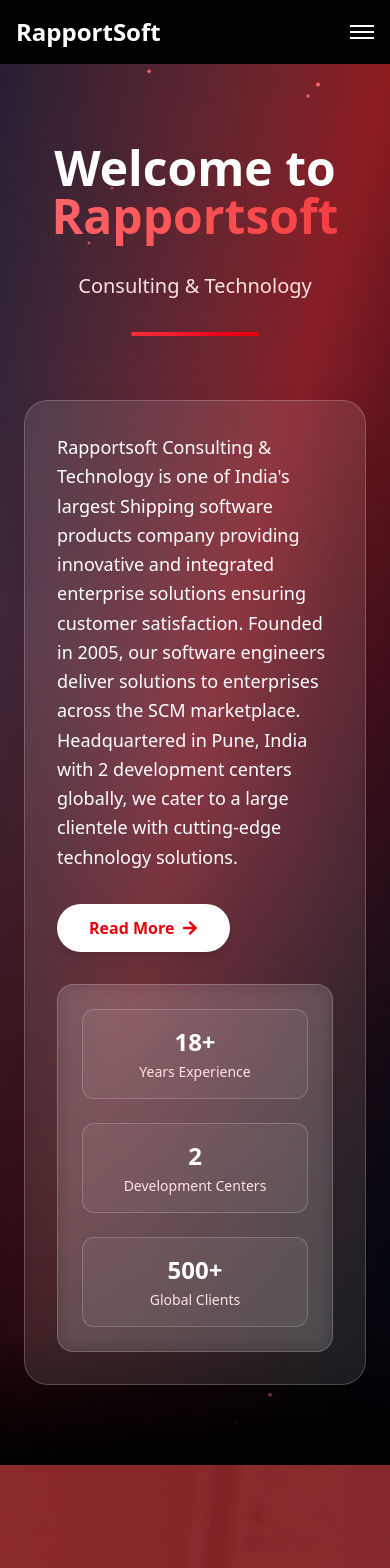
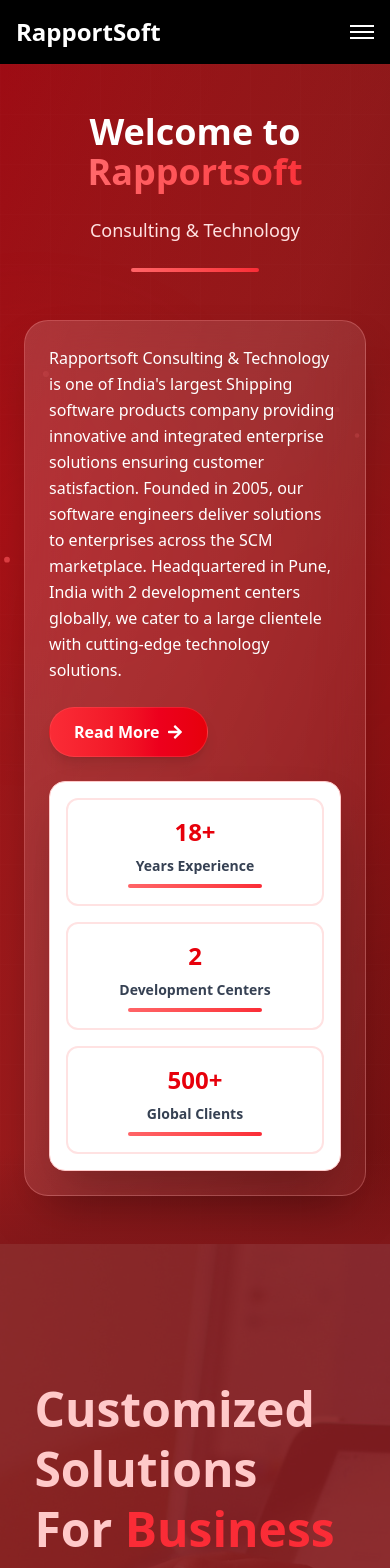
Before and after one commit to Tejaspatil4252/html5, a React (Vite) app: page / in a window 390 px wide. Shown: the top 1568 px of the page. Built offline with nearby package versions, Linux system fonts and the light colour scheme.

Commit message:
removed black colors from background color design

```diff
--- a/src/components/sections/HomeSection1.jsx
+++ b/src/components/sections/HomeSection1.jsx
@@ -56,7 +56,7 @@
               <br />
               <span className="text-red-200">For </span>
               <motion.span
-                className="bg-gradient-to-r from-red-500 via-red-700 to-black bg-clip-text text-transparent"
+                className="bg-gradient-to-r from-red-500 via-red-500 to-red-700 bg-clip-text text-transparent"
                 animate={{
                   backgroundPosition: ['0%', '100%', '0%']
                 }}
@@ -92,7 +92,7 @@
               transition={{ duration: 0.8, delay: 0.6 }}
             >
               <motion.button
-                className="bg-gradient-to-r from-red-600 to-black text-white px-12 py-4 rounded-lg font-bold text-lg hover:from-red-700 hover:to-gray-900 transition-all duration-300 shadow-2xl hover:shadow-2xl"
+                className="bg-gradient-to-r from-red-600 to-red-800 text-white px-12 py-4 rounded-lg font-bold text-lg hover:from-red-700 hover:to-gray-900 transition-all duration-300 shadow-2xl hover:shadow-2xl"
                 whileHover={{ scale: 1.05 }}
                 whileTap={{ scale: 0.95 }}
               >
--- a/src/components/sections/HomeSection2Cards.jsx
+++ b/src/components/sections/HomeSection2Cards.jsx
@@ -76,7 +76,7 @@
               }}
             >
               <motion.div
-                className="relative bg-gradient-to-br from-red-600 via-red-800 to-black rounded-2xl p-6 h-full overflow-hidden border border-red-700/50"
+                className="relative bg-gradient-to-br from-red-600 via-red-700 to-red-900 rounded-2xl p-6 h-full overflow-hidden border border-red-700/50"
                 whileHover={{
                   y: -12,
                   scale: 1.05,
--- a/src/components/sections/HomeSectionWelcome.jsx
+++ b/src/components/sections/HomeSectionWelcome.jsx
@@ -6,45 +6,47 @@
 const HomeSection3Welcome = () => {
   return (
     <section className="relative min-h-screen overflow-hidden">
-      {/* Dynamic Gradient Background */}
-      <div className="absolute inset-0 bg-gradient-to-br from-gray-900 via-red-900 to-black">
-        {/* Animated Gradient Overlay */}
+      {/* Enhanced Red Gradient Background */}
+      <div className="absolute inset-0 bg-gradient-to-br from-red-800 via-red-900 to-red-950">
+        {/* Smoother Animated Gradient Overlay */}
         <motion.div
-          className="absolute inset-0 bg-gradient-to-r from-red-600/10 to-blue-600/10"
+          className="absolute inset-0"
           animate={{
             background: [
-              'linear-gradient(45deg, rgba(220, 38, 38, 0.15) 0%, rgba(59, 130, 246, 0.1) 50%, rgba(0, 0, 0, 0.8) 100%)',
-              'linear-gradient(135deg, rgba(59, 130, 246, 0.15) 0%, rgba(220, 38, 38, 0.1) 50%, rgba(0, 0, 0, 0.8) 100%)',
-              'linear-gradient(225deg, rgba(220, 38, 38, 0.15) 0%, rgba(59, 130, 246, 0.1) 50%, rgba(0, 0, 0, 0.8) 100%)',
-              'linear-gradient(315deg, rgba(59, 130, 246, 0.15) 0%, rgba(220, 38, 38, 0.1) 50%, rgba(0, 0, 0, 0.8) 100%)',
+              'linear-gradient(45deg, rgba(220, 38, 38, 0.3) 0%, rgba(185, 28, 28, 0.4) 50%, rgba(153, 27, 27, 0.2) 100%)',
+              'linear-gradient(135deg, rgba(153, 27, 27, 0.2) 0%, rgba(220, 38, 38, 0.3) 50%, rgba(185, 28, 28, 0.4) 100%)',
+              'linear-gradient(225deg, rgba(185, 28, 28, 0.4) 0%, rgba(153, 27, 27, 0.2) 50%, rgba(220, 38, 38, 0.3) 100%)',
+              'linear-gradient(315deg, rgba(220, 38, 38, 0.3) 0%, rgba(185, 28, 28, 0.4) 50%, rgba(153, 27, 27, 0.2) 100%)',
             ]
           }}
           transition={{
-            duration: 10,
+            duration: 6,
             repeat: Infinity,
-            repeatType: "reverse"
+            repeatType: "reverse",
+            ease: "easeInOut"
           }}
         />
 
-        {/* Floating Particles */}
+        {/* Optimized Floating Particles */}
         <div className="absolute inset-0">
-          {[...Array(25)].map((_, i) => (
+          {[...Array(15)].map((_, i) => (
             <motion.div
               key={i}
-              className="absolute w-1 h-1 bg-red-400 rounded-full"
+              className="absolute w-1.5 h-1.5 bg-red-400 rounded-full"
               style={{
                 left: `${Math.random() * 100}%`,
                 top: `${Math.random() * 100}%`,
               }}
               animate={{
                 y: [0, -40, 0],
-                opacity: [0, 1, 0],
+                opacity: [0, 0.7, 0],
                 scale: [0, 1, 0],
               }}
               transition={{
-                duration: 4 + Math.random() * 3,
+                duration: 3 + Math.random() * 2,
                 repeat: Infinity,
-                delay: Math.random() * 5,
+                delay: Math.random() * 2,
+                ease: "easeInOut"
               }}
             />
           ))}
@@ -59,33 +61,60 @@
             backgroundSize: '50px 50px',
           }}
         />
+
+        {/* Smoother Red Glow Effects */}
+        <motion.div
+          className="absolute top-1/4 -left-32 w-80 h-80 bg-red-600 rounded-full opacity-20 blur-3xl"
+          animate={{
+            scale: [1, 1.2, 1],
+            opacity: [0.15, 0.25, 0.15],
+          }}
+          transition={{
+            duration: 6,
+            repeat: Infinity,
+            ease: "easeInOut"
+          }}
+        />
+        <motion.div
+          className="absolute bottom-1/3 -right-32 w-96 h-96 bg-red-700 rounded-full opacity-15 blur-3xl"
+          animate={{
+            scale: [1.1, 1, 1.1],
+            opacity: [0.1, 0.2, 0.1],
+          }}
+          transition={{
+            duration: 8,
+            repeat: Infinity,
+            ease: "easeInOut"
+          }}
+        />
       </div>
 
       {/* Content */}
-      <div className="relative z-10 container mx-auto px-6 min-h-screen flex items-center justify-center py-20">
-        <div className="max-w-6xl mx-auto">
-          {/* Header */}
+      <div className="relative z-10 container mx-auto px-6 min-h-screen flex items-center py-12">
+        <div className="max-w-6xl mx-auto w-full">
+          {/* Header - Faster animations */}
           <motion.div
-            className="text-center mb-16"
-            initial={{ opacity: 0, y: 30 }}
+            className="text-center mb-12"
+            initial={{ opacity: 0, y: 20 }}
             whileInView={{ opacity: 1, y: 0 }}
-            transition={{ duration: 0.8 }}
+            transition={{ duration: 0.6 }}
           >
             <motion.h2
-              className="text-5xl md:text-7xl font-bold text-white mb-8"
-              initial={{ opacity: 0, y: 20 }}
+              className="text-4xl md:text-6xl font-bold text-white mb-6"
+              initial={{ opacity: 0, y: 15 }}
               whileInView={{ opacity: 1, y: 0 }}
-              transition={{ duration: 0.8, delay: 0.2 }}
+              transition={{ duration: 0.6, delay: 0.1 }}
             >
               Welcome to{' '}
               <motion.span
-                className="bg-gradient-to-r from-red-400 to-red-600 bg-clip-text text-transparent"
+                className="bg-gradient-to-r from-red-300 via-red-400 to-red-500 bg-clip-text text-transparent"
                 animate={{
                   backgroundPosition: ['0%', '100%', '0%'],
                 }}
                 transition={{
-                  duration: 3,
+                  duration: 2.5,
                   repeat: Infinity,
+                  ease: "easeInOut"
                 }}
                 style={{
                   backgroundSize: '200% 200%',
@@ -96,68 +125,76 @@
             </motion.h2>
 
             <motion.p
-              className="text-xl text-red-100 mb-8 max-w-2xl mx-auto"
-              initial={{ opacity: 0, y: 20 }}
+              className="text-lg md:text-xl text-red-100 mb-6 max-w-2xl mx-auto font-medium"
+              initial={{ opacity: 0, y: 15 }}
               whileInView={{ opacity: 1, y: 0 }}
-              transition={{ duration: 0.8, delay: 0.3 }}
+              transition={{ duration: 0.6, delay: 0.2 }}
             >
               Consulting & Technology
             </motion.p>
 
-            {/* Animated Underline */}
+            {/* Faster Animated Underline */}
             <motion.div
-              className="w-32 h-1 bg-gradient-to-r from-red-500 to-red-600 mx-auto rounded-full"
+              className="w-32 h-1 bg-gradient-to-r from-red-400 to-red-500 mx-auto rounded-full"
               initial={{ width: 0 }}
               whileInView={{ width: 128 }}
-              transition={{ duration: 1, delay: 0.5 }}
+              transition={{ duration: 0.8, delay: 0.3 }}
             />
           </motion.div>
 
-          {/* Content Box */}
+          {/* Content Box - Faster animations */}
           <motion.div
-            className="bg-white/10 backdrop-blur-md rounded-3xl border border-white/20 p-8 md:p-12 shadow-2xl"
-            initial={{ opacity: 0, y: 30 }}
+            className="bg-gradient-to-br from-white/15 to-white/5 backdrop-blur-xl rounded-3xl border border-red-300/30 p-6 md:p-10 shadow-2xl"
+            initial={{ opacity: 0, y: 20 }}
             whileInView={{ opacity: 1, y: 0 }}
-            transition={{ duration: 0.8, delay: 0.3 }}
-            whileHover={{ y: -5, transition: { duration: 0.3 } }}
+            transition={{ duration: 0.6, delay: 0.2 }}
+            whileHover={{
+              y: -3,
+              borderColor: 'rgba(248, 113, 113, 0.5)',
+              boxShadow: '0 20px 40px rgba(220, 38, 38, 0.3)',
+              transition: { duration: 0.2 }
+            }}
           >
-            <div className="grid grid-cols-1 lg:grid-cols-3 gap-8">
+            <div className="grid grid-cols-1 lg:grid-cols-3 gap-6">
               {/* Text Content */}
               <div className="lg:col-span-2">
                 <motion.p
-                  className="text-lg text-white leading-relaxed mb-8"
-                  initial={{ opacity: 0, x: -20 }}
+                  className="text-base md:text-lg text-white leading-relaxed mb-6 font-light"
+                  initial={{ opacity: 0, x: -15 }}
                   whileInView={{ opacity: 1, x: 0 }}
-                  transition={{ duration: 0.6, delay: 0.5 }}
+                  transition={{ duration: 0.5, delay: 0.3 }}
                 >
                   Rapportsoft Consulting & Technology is one of India's largest Shipping software products company providing innovative and integrated enterprise solutions ensuring customer satisfaction. Founded in 2005, our software engineers deliver solutions to enterprises across the SCM marketplace. Headquartered in Pune, India with 2 development centers globally, we cater to a large clientele with cutting-edge technology solutions.
                 </motion.p>
 
                 {/* Read More Button */}
                 <motion.div
-                  className="mt-6"
-                  initial={{ opacity: 0, y: 10 }}
+                  className="mt-4"
+                  initial={{ opacity: 0, y: 8 }}
                   whileInView={{ opacity: 1, y: 0 }}
-                  transition={{ duration: 0.6, delay: 0.9 }}
+                  transition={{ duration: 0.5, delay: 0.6 }}
                 >
                   <motion.a
                     href="/about"
-                    className="inline-flex items-center bg-white text-red-600 px-8 py-3 rounded-full font-semibold hover:bg-red-50 transition-all duration-300 group shadow-lg"
-                    whileHover={{ scale: 1.05 }}
-                    whileTap={{ scale: 0.95 }}
+                    className="inline-flex items-center bg-gradient-to-r from-red-500 to-red-600 text-white px-6 py-3 rounded-full font-bold hover:from-red-400 hover:to-red-500 transition-all duration-200 group shadow-lg hover:shadow-xl border border-red-400/30"
+                    whileHover={{
+                      scale: 1.03,
+                      boxShadow: "0 15px 30px rgba(239, 68, 68, 0.4)"
+                    }}
+                    whileTap={{ scale: 0.98 }}
                   >
                     Read More
-                    <FaArrowRight className="ml-2 group-hover:translate-x-1 transition-transform duration-300" />
+                    <FaArrowRight className="ml-2 group-hover:translate-x-1 transition-transform duration-200" />
                   </motion.a>
                 </motion.div>
               </div>
 
-              {/* Stats Sidebar */}
+              {/* Stats Sidebar - Faster animations */}
               <motion.div
-                className="bg-white/10 backdrop-blur-sm rounded-2xl border border-white/20 p-6 space-y-6"
-                initial={{ opacity: 0, x: 20 }}
+                className="bg-white rounded-2xl border border-red-200 shadow-2xl p-4 space-y-4"
+                initial={{ opacity: 0, x: 15 }}
                 whileInView={{ opacity: 1, x: 0 }}
-                transition={{ duration: 0.6, delay: 0.6 }}
+                transition={{ duration: 0.5, delay: 0.4 }}
               >
                 {[
                   { number: "18+", label: "Years Experience" },
@@ -166,18 +203,31 @@
                 ].map((stat, index) => (
                   <motion.div
                     key={stat.label}
-                    className="text-center p-4 rounded-xl border border-white/20 bg-white/5 hover:bg-white/10 transition-all duration-300"
-                    initial={{ opacity: 0, scale: 0.8 }}
+                    className="text-center p-4 rounded-xl border-2 border-red-100 bg-white hover:border-red-300 hover:bg-red-50 transition-all duration-200 group cursor-pointer"
+                    initial={{ opacity: 0, scale: 0.9 }}
                     whileInView={{ opacity: 1, scale: 1 }}
-                    transition={{ duration: 0.5, delay: 0.8 + index * 0.2 }}
-                    whileHover={{ scale: 1.05 }}
+                    transition={{ duration: 0.4, delay: 0.5 + index * 0.1 }}
+                    whileHover={{
+                      scale: 1.02,
+                      borderColor: '#fca5a5',
+                      backgroundColor: '#fef2f2',
+                      boxShadow: '0 8px 20px rgba(239, 68, 68, 0.15)'
+                    }}
                   >
-                    <div className="text-2xl font-bold text-white mb-1">
+                    <div className="text-2xl font-bold text-red-600 mb-2 group-hover:text-red-700 transition-colors duration-200">
                       {stat.number}
                     </div>
-                    <div className="text-sm text-red-100 font-medium">
+                    <div className="text-sm font-semibold text-gray-700 group-hover:text-gray-900 transition-colors duration-200">
                       {stat.label}
                     </div>
+
+                    {/* Red accent line */}
+                    <motion.div
+                      className="h-1 bg-gradient-to-r from-red-400 to-red-500 rounded-full mt-2 mx-auto"
+                      initial={{ width: 0 }}
+                      whileInView={{ width: '60%' }}
+                      transition={{ duration: 0.5, delay: 0.7 + index * 0.1 }}
+                    />
                   </motion.div>
                 ))}
               </motion.div>
@@ -187,7 +237,7 @@
       </div>
 
       {/* Bottom Gradient Fade */}
-      <div className="absolute bottom-0 left-0 right-0 h-32 bg-gradient-to-t from-black to-transparent"></div>
+      <div className="absolute bottom-0 left-0 right-0 h-24 bg-gradient-to-t from-red-900/90 to-transparent"></div>
     </section>
   );
 };
```
Also changed, not shown: src/components/sections/ContactCTA.jsx (+67 -29 lines).
